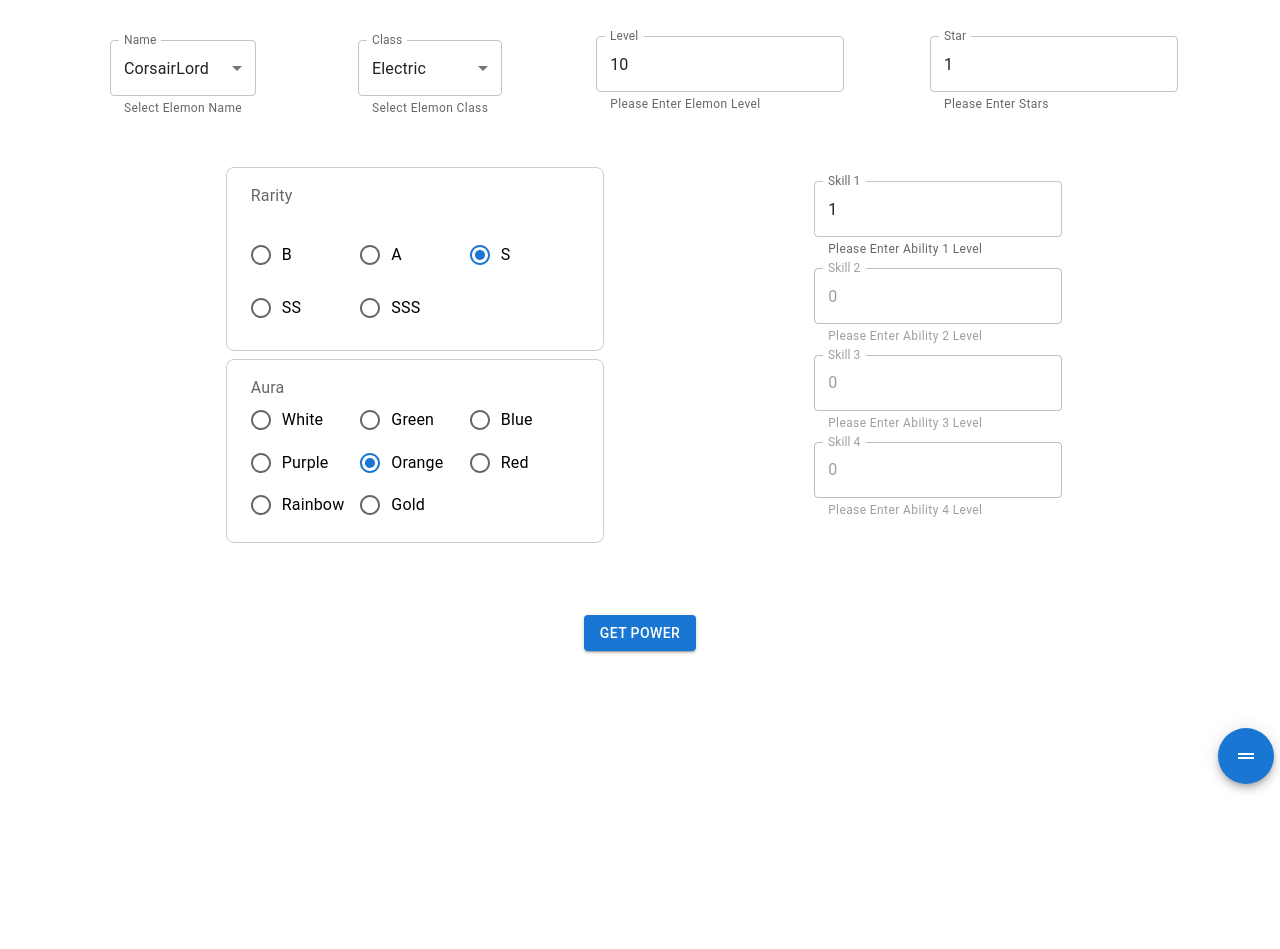
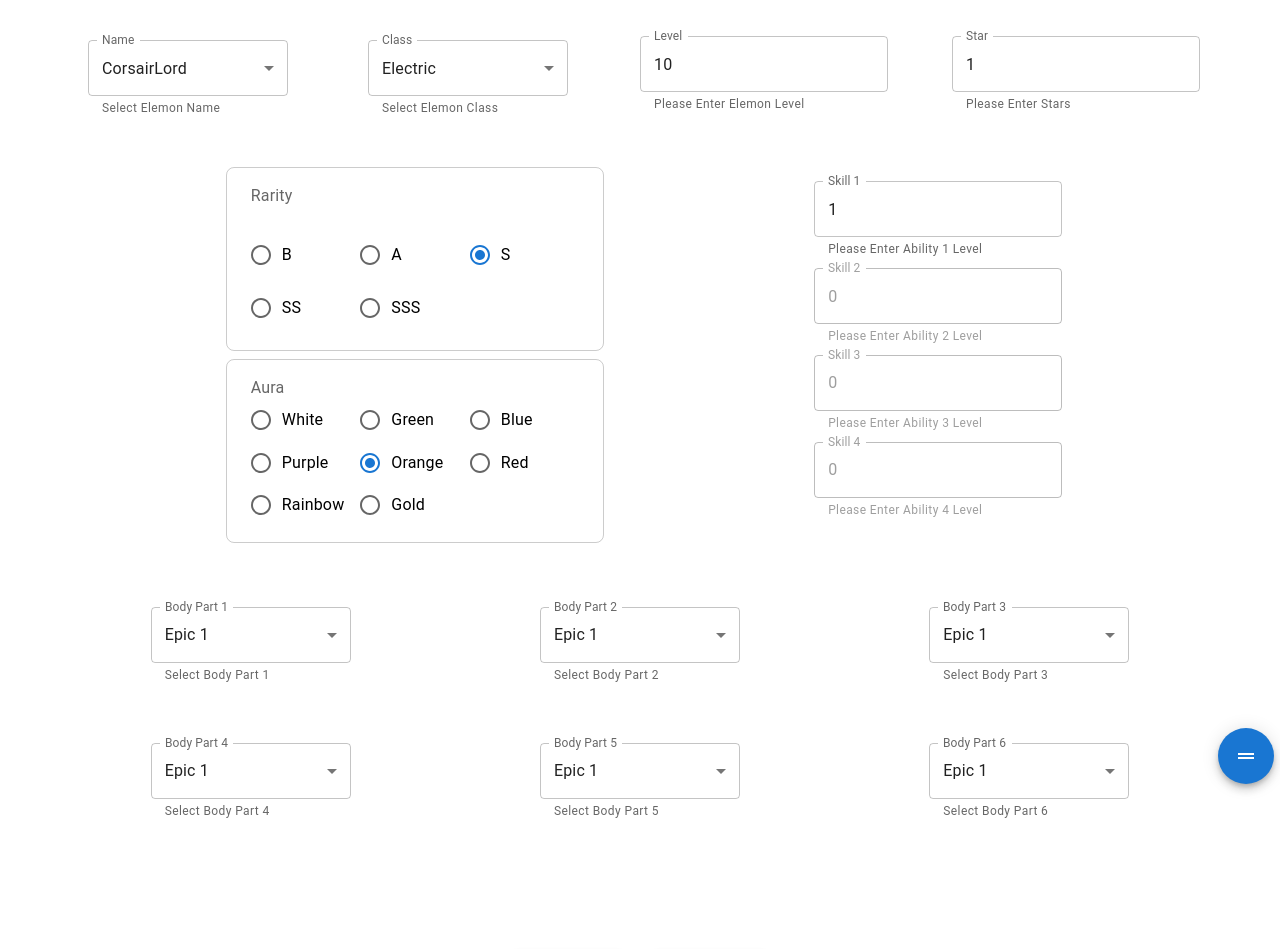
Before and after one commit to baotran9103/elemon, a React (Create React App) app in the folder my-app/: page / in a window 1280 px wide. Shown: the top 949 px of the page. Before the commit the page ends 800 px from the top, so only its background shows below. Built offline with nearby package versions, Linux system fonts and the light colour scheme.

Commit message:
finish base UI

```diff
--- /dev/null
+++ b/my-app/src/components/AskElemonId.jsx
@@ -0,0 +1,37 @@
+import React from 'react'
+import TextField from '@mui/material/TextField';
+import Dialog from '@mui/material/Dialog';
+import DialogActions from '@mui/material/DialogActions';
+import DialogContent from '@mui/material/DialogContent';
+import DialogContentText from '@mui/material/DialogContentText';
+import DialogTitle from '@mui/material/DialogTitle';
+import Button from '@mui/material/Button';
+function AskElemonId({open,handleClose}) {
+  return (
+   <div >
+        <Dialog open={open} onClose={handleClose}>
+        <DialogTitle>Get Elemon ID</DialogTitle>
+        <DialogContent>
+          {/* <DialogContentText>
+           Enter Elemon ID ...
+          </DialogContentText> */}
+          <TextField
+            autoFocus
+            margin="dense"
+            id="ElemonID"
+            label="Elemon ID"
+            type="number"
+            fullWidth
+            size="normal"
+          />
+        </DialogContent>
+        <DialogActions>
+          <Button size='medium' variant="contained" onClick={handleClose}>Cancel</Button>
+          <Button size='medium' variant="contained" onClick={handleClose}>Get Elemon</Button>
+        </DialogActions>
+        </Dialog>
+   </div>
+  )
+}
+
+export default AskElemonId
--- a/my-app/src/components/Cards/BodyParts.jsx
+++ b/my-app/src/components/Cards/BodyParts.jsx
@@ -1,22 +1,75 @@
-import React,{useContext} from 'react'
-import CustomSelect from '../utils/CustomSelect'
-import {Elemons} from '../utils/Data'
-import {ElemonContext} from '../ElemonContext'
+import React, { useContext } from "react";
+import CustomSelect from "../utils/CustomSelect";
+import { BodyQuality } from "../utils/Data";
+import { ElemonContext } from "../ElemonContext";
 
 function BodyParts() {
-    const myContext = useContext(ElemonContext)
-    const [pet,setpet] = myContext.pet
+  const myContext = useContext(ElemonContext);
+  const [pet, setpet] = myContext.pet;
+  const [body1, setbody1] = myContext.body1;
+  const [body2, setbody2] = myContext.body2;
+  const [body3, setbody3] = myContext.body3;
+  const [body4, setbody4] = myContext.body4;
+  const [body5, setbody5] = myContext.body5;
+  const [body6, setbody6] = myContext.body6;
+  const Bodies = [
+    {
+      id: "BodyPart1",
+      Label: "Body Part 1",
+      HelperText: "Select Body Part 1",
+      useValues: [body1, setbody1],
+    },
+    {
+      id: "BodyPart2",
+      Label: "Body Part 2",
+      HelperText: "Select Body Part 2",
+      useValues: [body2, setbody2],
+    },
+    {
+      id: "BodyPart3",
+      Label: "Body Part 3",
+      HelperText: "Select Body Part 3",
+      useValues: [body3, setbody3],
+    },
+    {
+      id: "BodyPart4",
+      Label: "Body Part 4",
+      HelperText: "Select Body Part 4",
+      useValues: [body4, setbody4],
+    },
+    {
+      id: "BodyPart5",
+      Label: "Body Part 5",
+      HelperText: "Select Body Part 5",
+      useValues: [body1, setbody1],
+    },
+    {
+      id: "BodyPart6",
+      Label: "Body Part 6",
+      HelperText: "Select Body Part 6",
+      useValues: [body6, setbody6],
+    },
+  ];
   return (
-    <CustomSelect
-    id="petName"
-    Label="Name"
-    HelperText="Select Elemon Name"
-    items={Elemons}
-    itemID="id"
-    itemName="name"
-    useValues={[pet,setpet]}
-  />
-  )
+    <div className="body_parts">
+      {Bodies.map((body, idx) => {
+        return (
+          <div className="body"   key={idx}>
+            <CustomSelect
+
+              id={body.id}
+              Label={body.Label}
+              HelperText={body.HelperText}
+              items={BodyQuality}
+              itemID="id"
+              itemName="name"
+              useValues={body.useValues}
+            />
+          </div>
+        );
+      })}
+    </div>
+  );
 }
 
-export default BodyParts
+export default BodyParts;
--- a/my-app/src/components/Cards/Cards.jsx
+++ b/my-app/src/components/Cards/Cards.jsx
@@ -3,9 +3,10 @@ import AuraCard from "./AuraCard";
 import SkillCards from "./SkillCards";
 import NameCard from "./NameCard";
 import ClassCard from "./ClassCard";
+import BodyParts from "./BodyParts";
 
 
 
 
 
-export {RarityCard,AuraCard,SkillCards,NameCard,ClassCard}
+export {RarityCard,AuraCard,SkillCards,NameCard,ClassCard,BodyParts}
--- a/my-app/src/components/Elemon.css
+++ b/my-app/src/components/Elemon.css
@@ -1,14 +1,14 @@
-.form_inputs{
+.form_inputs {
   display: flex;
   gap: 1rem;
   padding: 2rem;
   flex-direction: column;
 }
 
-.items{
+.items {
   display: flex;
   width: 100%;
-    gap:2rem;
+  gap: 2rem;
   flex-wrap: wrap;
 }
 .item__item {
@@ -17,23 +17,48 @@
   flex-wrap: wrap;
   width: 100%;
   justify-content: space-evenly;
-    gap:1rem
-
+  gap: 1rem;
 }
 
-/* .choices{
-    display: grid;
-    grid-template-columns:1fr;
-    height:100%;
-} */
+.body_parts {
+  display: flex;
+  justify-content: space-around;
+  height: 100%;
+  gap: 1rem;
+  flex-wrap: wrap;
+  padding: 2rem;
+}
+.body {
+  width: 25%;
+  box-sizing: border-box;
+  display: flex;
+  justify-content: center;
+  min-width: 130px;
+  min-height: 120px;
+}
 
-
-@media screen and (max-width:768px) {
-    .item{
+.MuiDialog-paper {
+  width: 500px;
+}
+@media screen and (max-width: 768px) {
+  .item {
     display: flex;
     align-items: center;
     justify-content: flex-start;
     justify-items: center;
   }
+  .body_parts {
+    display: grid;
 
+    grid-template-columns: 1fr 1fr;
   }
+  .body_parts .MuiFormControl-root {
+    min-width: 120px;
+  }
+  .MuiDialog-root {
+    width: 100vw;
+  }
+  .MuiDialog-paper {
+    width: 100%;
+  }
+}
--- a/my-app/src/components/Elemon.jsx
+++ b/my-app/src/components/Elemon.jsx
@@ -1,6 +1,6 @@
-import React, { useState ,forwardRef,useContext} from "react";
+import React, { useState, forwardRef, useContext } from "react";
 import { getPower } from "./utils/Functions";
-import {ElemonContext} from './ElemonContext'
+import { ElemonContext } from "./ElemonContext";
 import "./Elemon.css";
 // import axios from "axios";
 import CustomInput from "./utils/CustomInput";
@@ -8,18 +8,27 @@ import Button from "@mui/material/Button";
 import Snackbar from "@mui/material/Snackbar";
 import MuiAlert from "@mui/material/Alert";
 
-import { RarityCard, AuraCard, SkillCards,NameCard,ClassCard } from "./Cards/Cards";
+import {
+  RarityCard,
+  AuraCard,
+  SkillCards,
+  NameCard,
+  ClassCard,
+  BodyParts,
+} from "./Cards/Cards";
+import AskElemonId from "./AskElemonId";
 const Alert = forwardRef(function Alert(props, ref) {
   return <MuiAlert elevation={6} ref={ref} variant="filled" {...props} />;
 });
 export default function Elemon() {
-  const myContext = useContext(ElemonContext)
+  const myContext = useContext(ElemonContext);
 
   const [level, setlevel] = myContext.level;
   const [star, setstar] = myContext.star;
-  const [open, setOpen] = useState(false)
+  const [open, setOpen] = useState(false);
+  const [dialogopen, setdialogopen] = useState(false);
   const submitHandler = () => {
-    let data = myContext.data
+    let data = myContext.data;
     setOpen(true);
     let res = getPower(data);
   };
@@ -31,6 +40,13 @@ export default function Elemon() {
 
     setOpen(false);
   };
+  const handleClickOpenDialog = () => {
+    setdialogopen(true);
+  };
+
+  const handleCloseDialog = () => {
+    setdialogopen(false);
+  };
   return (
     <div>
       <div className="form_inputs">
@@ -38,7 +54,6 @@ export default function Elemon() {
           <div className="item__item">
             <NameCard />
             <ClassCard />
-
 
             <CustomInput
               type="number"
@@ -51,22 +66,27 @@ export default function Elemon() {
               label="Star"
               helperText="Please Enter Stars"
               useValues={[star, setstar]}
-
             />
           </div>
 
           <div className="item__item">
             <div>
-              <RarityCard  />
-              <AuraCard  />
+              <RarityCard />
+              <AuraCard />
             </div>
-            <SkillCards  star={star}/>
+            <SkillCards star={star} />
           </div>
+        </div>
+        <div className="item__item">
+          <BodyParts />
         </div>
 
         <div
-          style={{ display: "flex", justifyContent: "center", padding: "3rem" }}
+          style={{ display: "flex", justifyContent: "center", padding: "3rem",gap:'0 2rem' }}
         >
+          <Button variant="contained" size="medium"  onClick={handleClickOpenDialog}>
+            Elemon ID
+          </Button>
           <Button variant="contained" size="medium" onClick={submitHandler}>
             Get Power
           </Button>
@@ -80,6 +100,7 @@ export default function Elemon() {
             Success!
           </Alert>
         </Snackbar>
+        <AskElemonId open={dialogopen} handleClose={handleCloseDialog} />
       </div>
     </div>
   );
--- a/my-app/src/components/utils/CustomSelect.jsx
+++ b/my-app/src/components/utils/CustomSelect.jsx
@@ -20,7 +20,7 @@ const CustomSelect = ({
     };
     return (
       <div id={id}>
-        <FormControl sx={{ m: 1, minWidth: 120, maxWidth: 200 }}>
+        <FormControl sx={{ m: 1, minWidth: 200, maxWidth: 300 }}>
           <InputLabel id="demo-simple-select-helper-label">{Label}</InputLabel>
           <Select
             labelId="demo-simple-select-helper-label"
@@ -29,9 +29,7 @@ const CustomSelect = ({
             label={Label}
             onChange={handleChange}
           >
-            <MenuItem value="">
-              <em>None</em>
-            </MenuItem>
+
             {items?.map((item, idx) => (
               <MenuItem value={item[itemID]} key={`${idx}_${item[itemName]}`}>
                 {item[itemName]}
--- a/my-app/src/components/utils/DefaultStates.js
+++ b/my-app/src/components/utils/DefaultStates.js
@@ -6,3 +6,4 @@ export const DefaultAura = 5
 export const DefaultLevel = 10
 export const DefaultStar = 1
 export const DefaultSkill = 0
+export const DefaultBody = 5
--- a/my-app/src/components/utils/Functions.js
+++ b/my-app/src/components/utils/Functions.js
@@ -20,6 +20,12 @@ class myPet{
         this.skill4 = this.cleanString(props.skill4) >0 && props.star>=9? this.cleanString(props.skill4):0
         this.TotalSkill = this.getSkills();
         this.power = props.power? props.power :0;
+        this.body1 = props.body1;
+        this.body2 = props.body2;
+        this.body3 = props.body3;
+        this.body4 = props.body4;
+        this.body5 = props.body5;
+        this.body6 = props.body6;
     }
 
     cleanString(data){
```
Also changed, not shown: my-app/src/components/ElemonContext.js (+19 -0 lines). Lines whose indentation alone changed are shown as unchanged.
